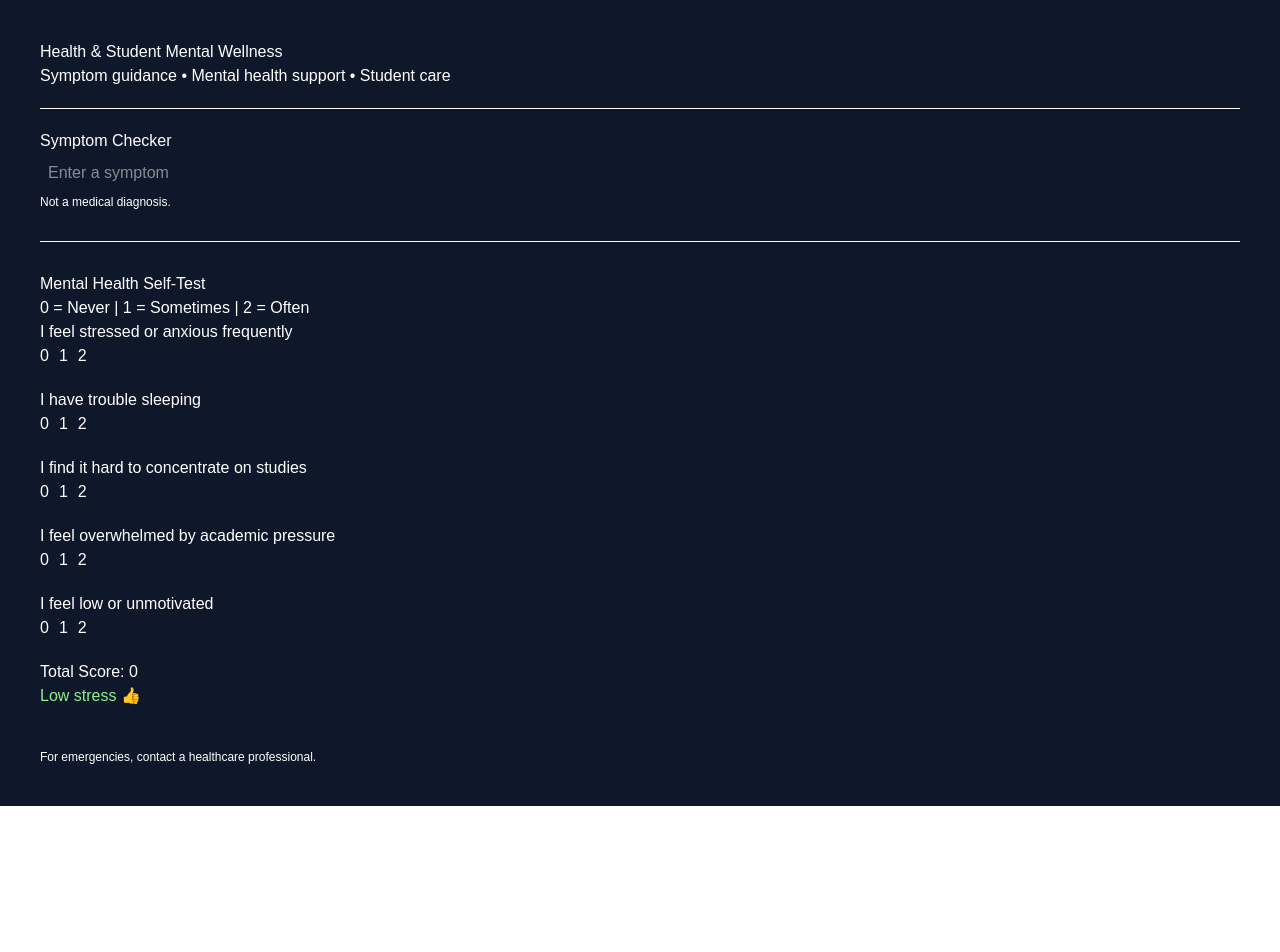
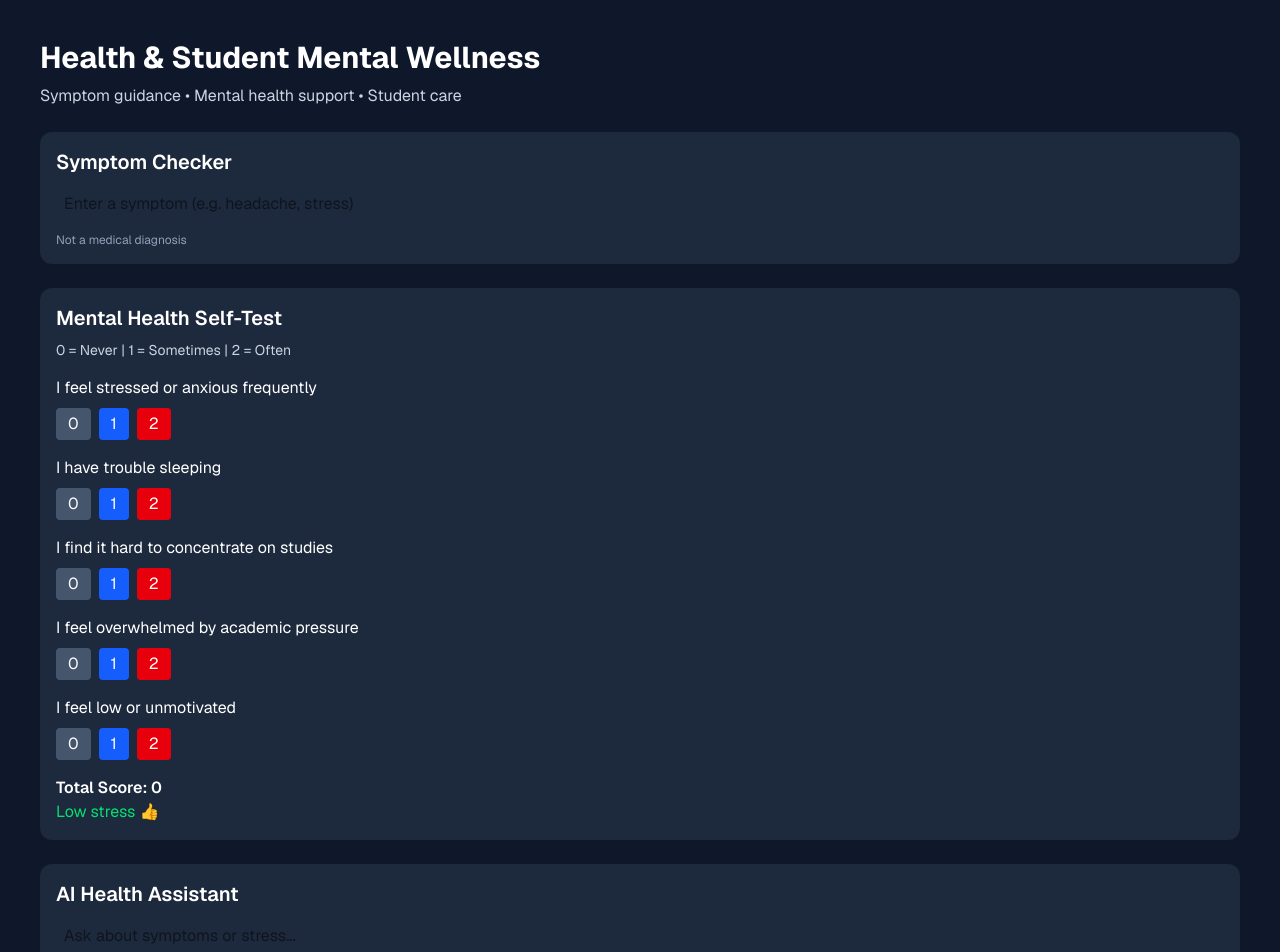
Before and after one commit to albin170/health-website, a Next.js app: page / in a window 1280 px wide. Shown: the top 952 px of the page. Before the commit the page ends 806 px from the top, so only its background shows below. Built offline with nearby package versions, Linux system fonts and the light colour scheme.

Commit message:
Update page.tsx

```diff
--- a/app/page.tsx
+++ b/app/page.tsx
@@ -5,6 +5,8 @@ import { useState } from "react";
 export default function Page() {
   const [symptom, setSymptom] = useState("");
   const [score, setScore] = useState(0);
+  const [showHelp, setShowHelp] = useState(false);
+  const [chat, setChat] = useState("");
 
   const questions = [
     "I feel stressed or anxious frequently",
@@ -14,52 +16,76 @@ export default function Page() {
     "I feel low or unmotivated",
   ];
 
+  const handleScore = (val) => {
+    const newScore = score + val;
+    setScore(newScore);
+    if (newScore > 6) setShowHelp(true);
+  };
+
   return (
-    <main style={{ padding: 40, fontFamily: "Arial", color: "white", background: "#0f172a", minHeight: "100vh" }}>
-      <h1>Health & Student Mental Wellness</h1>
-      <p>Symptom guidance • Mental health support • Student care</p>
-
-      <hr style={{ margin: "20px 0" }} />
+    <main className="min-h-screen bg-slate-900 text-white p-4 md:p-10 font-sans">
+      <h1 className="text-3xl font-bold mb-2">Health & Student Mental Wellness</h1>
+      <p className="text-slate-300 mb-6">Symptom guidance • Mental health support • Student care</p>
 
       {/* Symptom Checker */}
-      <h2>Symptom Checker</h2>
+      <div className="bg-slate-800 p-4 rounded-xl mb-6">
+        <h2 className="text-xl font-semibold mb-2">Symptom Checker</h2>
         <input
           value={symptom}
           onChange={(e) => setSymptom(e.target.value)}
-        placeholder="Enter a symptom"
-        style={{
-          padding: "8px",
-          width: "250px",
-          borderRadius: "6px",
-          border: "none"
-        }}
+          placeholder="Enter a symptom (e.g. headache, stress)"
+          className="w-full p-2 rounded text-black"
         />
-      <p style={{ fontSize: 12 }}>Not a medical diagnosis.</p>
-
-      <hr style={{ margin: "30px 0" }} />
+        <p className="text-xs text-slate-400 mt-2">Not a medical diagnosis</p>
+      </div>
 
       {/* Mental Health Test */}
-      <h2>Mental Health Self-Test</h2>
-      <p>0 = Never | 1 = Sometimes | 2 = Often</p>
+      <div className="bg-slate-800 p-4 rounded-xl mb-6">
+        <h2 className="text-xl font-semibold mb-2">Mental Health Self-Test</h2>
+        <p className="text-sm text-slate-300 mb-4">0 = Never | 1 = Sometimes | 2 = Often</p>
 
         {questions.map((q, i) => (
-        <div key={i} style={{ marginBottom: "20px" }}>
-          <p>{q}</p>
-          <div style={{ display: "flex", gap: "10px" }}>
-            <button onClick={() => setScore(score + 0)}>0</button>
-            <button onClick={() => setScore(score + 1)}>1</button>
-            <button onClick={() => setScore(score + 2)}>2</button>
+          <div key={i} className="mb-4">
+            <p className="mb-2">{q}</p>
+            <div className="flex gap-2">
+              <button onClick={() => handleScore(0)} className="px-3 py-1 bg-slate-600 rounded">0</button>
+              <button onClick={() => handleScore(1)} className="px-3 py-1 bg-blue-600 rounded">1</button>
+              <button onClick={() => handleScore(2)} className="px-3 py-1 bg-red-600 rounded">2</button>
             </div>
           </div>
         ))}
 
-      <h3>Total Score: {score}</h3>
+        <p className="font-semibold">Total Score: {score}</p>
+        {score <= 3 && <p className="text-green-400">Low stress 👍</p>}
+        {score > 3 && score <= 6 && <p className="text-yellow-400">Moderate stress ⚠️</p>}
+        {score > 6 && <p className="text-red-400">High stress 🚨</p>}
+      </div>
 
-      {score <= 3 && <p style={{ color: "lightgreen" }}>Low stress 👍</p>}
-      {score > 3 && score <= 6 && <p style={{ color: "orange" }}>Moderate stress ⚠️</p>}
-      {score > 6 && <p style={{ color: "red" }}>High stress 🚨 Please seek help.</p>}
+      {/* Helpline Popup */}
+      {showHelp && (
+        <div className="bg-red-700 p-4 rounded-xl mb-6">
+          <h3 className="font-bold mb-2">You are not alone</h3>
+          <p className="text-sm">If you feel overwhelmed, please reach out:</p>
+          <ul className="text-sm mt-2">
+            <li>📞 KIRAN (India): 1800-599-0019</li>
+            <li>📞 AASRA: 91-22-27546669</li>
+          </ul>
+        </div>
+      )}
 
-      <footer style={{ fontSize: 12, marginTop: 40 }}>
+      {/* AI Chatbot (Basic) */}
+      <div className="bg-slate-800 p-4 rounded-xl">
+        <h2 className="text-xl font-semibold mb-2">AI Health Assistant</h2>
+        <input
+          value={chat}
+          onChange={(e) => setChat(e.target.value)}
+          placeholder="Ask about symptoms or stress..."
+          className="w-full p-2 rounded text-black"
+        />
+        <p className="text-xs text-slate-400 mt-2">AI gives guidance, not diagnosis</p>
+      </div>
+
+      <footer className="text-xs text-slate-400 mt-10">
         For emergencies, contact a healthcare professional.
       </footer>
     </main>
```
Lines whose indentation alone changed are shown as unchanged.
